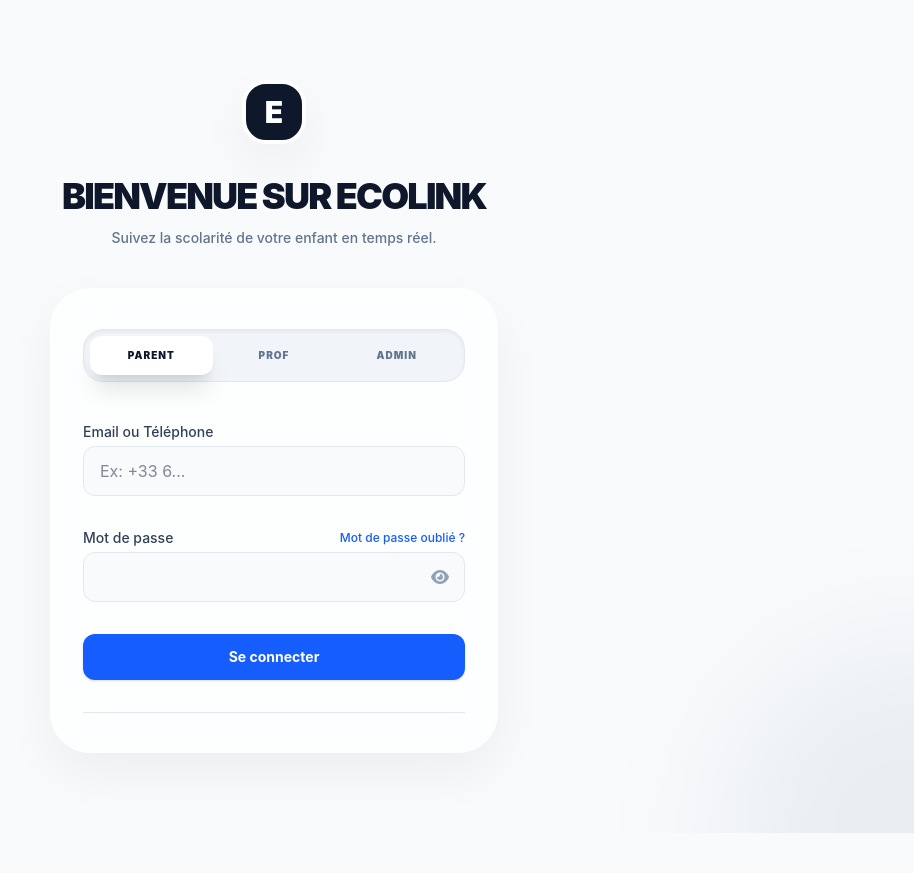
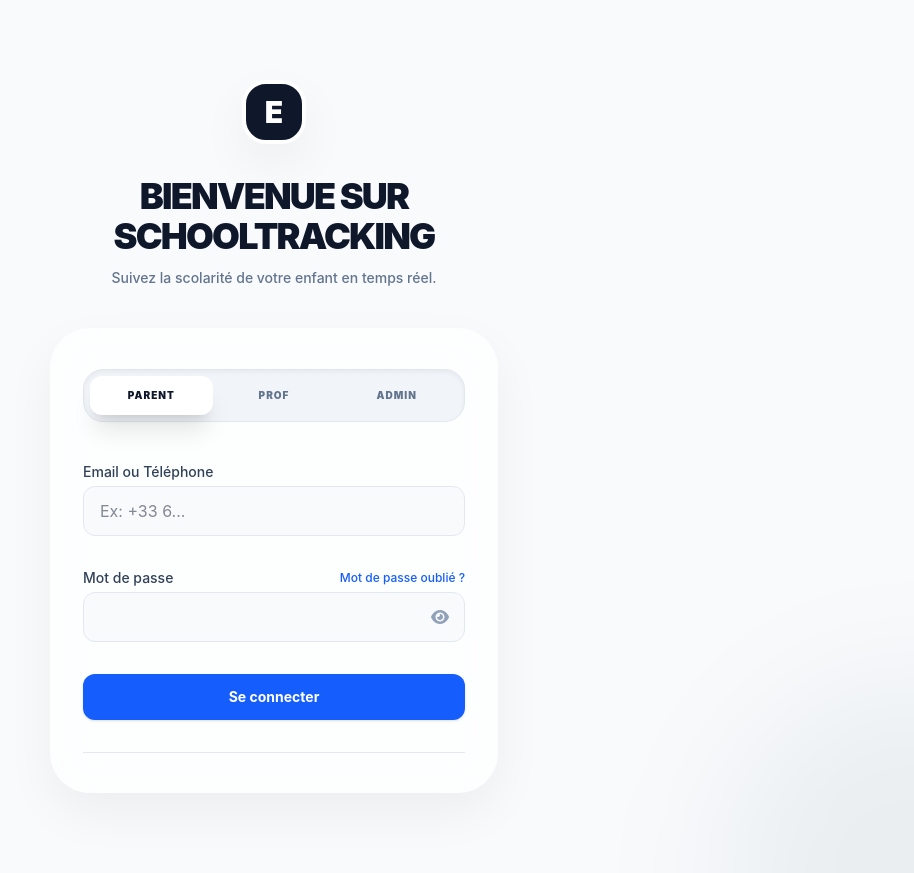
Before and after one commit to Auniella/school-tracking, a React (Vite) app: page / in a window 1280 px wide. Shown: the whole page, without its empty margins (366-1280 px from the left). Before the commit the page ends 833 px from the top, so only its background shows below. Built offline with nearby package versions, Linux system fonts and the light colour scheme.

Commit message:
nom changement

```diff
--- a/src/components/LoginPage.jsx
+++ b/src/components/LoginPage.jsx
@@ -103,7 +103,7 @@ const LoginPage = ({ onLogin }) => {
 
       <div className="sm:mx-auto sm:w-full sm:max-w-md text-center relative z-10">
         <div className="mx-auto w-16 h-16 bg-slate-900 border-4 border-white shadow-premium rounded-[1.5rem] flex items-center justify-center text-white font-black text-3xl">E</div>
-        <h2 className="mt-8 text-4xl font-black text-slate-900 uppercase tracking-tighter">Bienvenue sur EcoLink</h2>
+        <h2 className="mt-8 text-4xl font-black text-slate-900 uppercase tracking-tighter">Bienvenue sur SchoolTracking</h2>
         <p className="mt-3 text-sm text-slate-500 font-medium h-5">
           {role === 'admin' ? "Gérez votre établissement en toute simplicité." :
            role === 'teacher' ? "Préparez vos cours et suivez vos élèves sereinement." :
```
